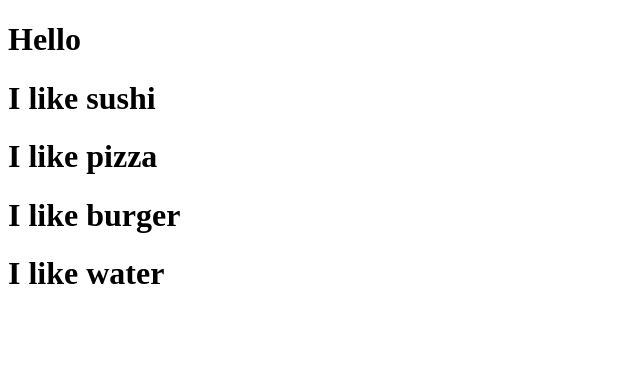
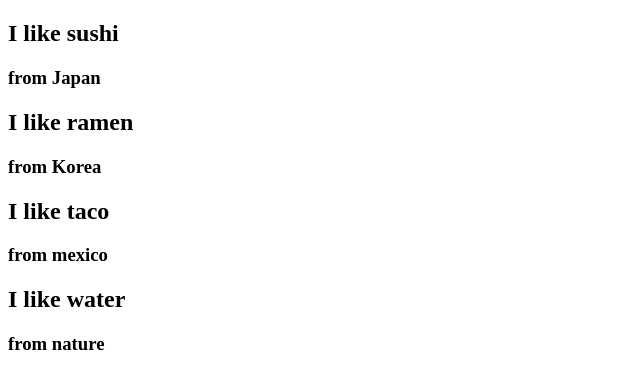
Before and after one commit to seungminKim1/movie-app-2020, a React (Create React App) app: page / in a window 1280 px wide. Shown: the top 388 px of the page, without its empty margins (0-640 px from the left). Built offline with nearby package versions, Linux system fonts and the light colour scheme.

Commit message:
rendering

```diff
--- a/src/App.js
+++ b/src/App.js
@@ -1,17 +1,40 @@
 import React from "react";
+
 //{fav } = props.fav
-function Food({ fav }) {
-  return <h1>I like {fav} </h1>;
+function Food({ name, from }) {
+  return (
+    <div>
+      <h2>I like {name} </h2>
+      <h3>from {from}</h3>
+    </div>
+  );
 }
+
+const foodILike = [
+  {
+    name: "sushi",
+    from: "Japan",
+  },
+  {
+    name: "ramen",
+    from: "Korea",
+  },
+  {
+    name: "taco",
+    from: "mexico",
+  },
+  {
+    name: "water",
+    from: "nature",
+  },
+];
 
 function App() {
   return (
     <div className="App">
-      <h1>Hello</h1>
-      <Food fav="sushi" />
-      <Food fav="pizza" />
-      <Food fav="burger" />
-      <Food fav="water" />
+      {foodILike.map((dish) => (
+        <Food name={dish.name} from={dish.from} />
+      ))}
     </div>
   );
 }
```
